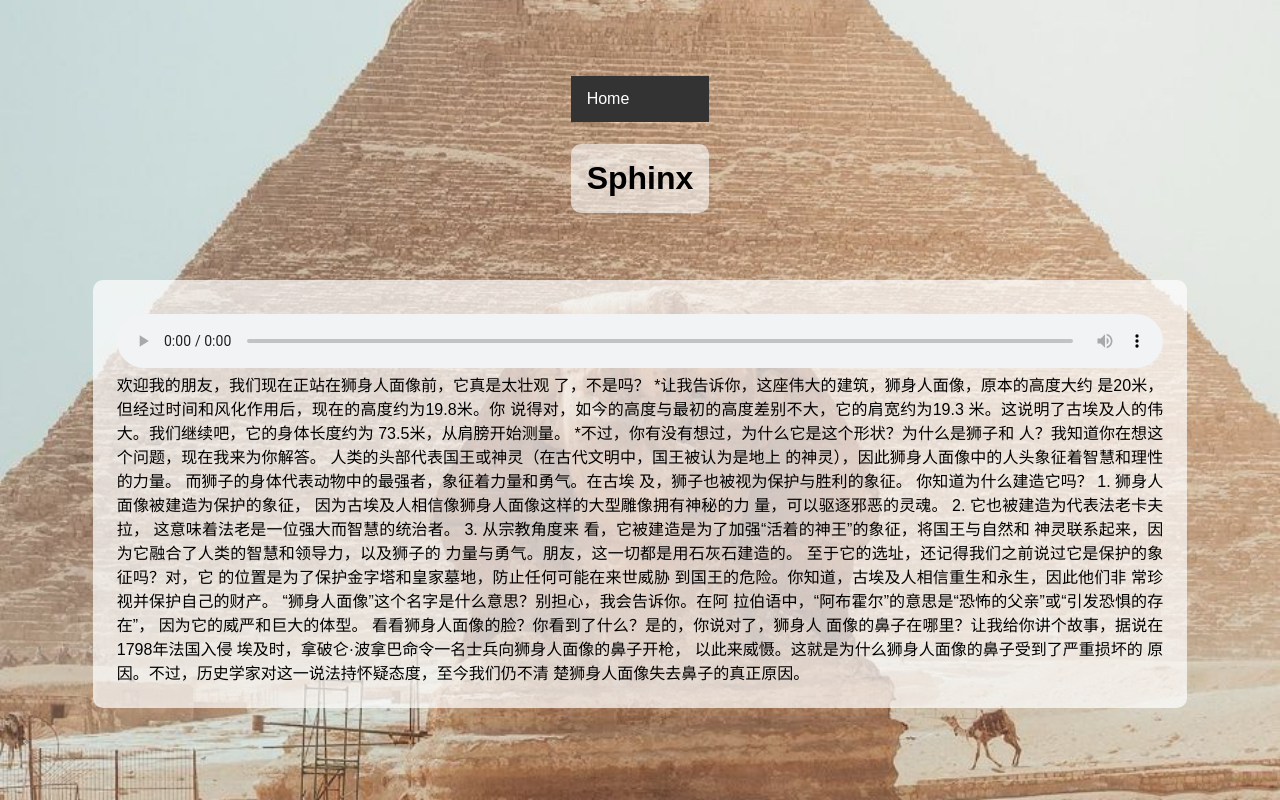
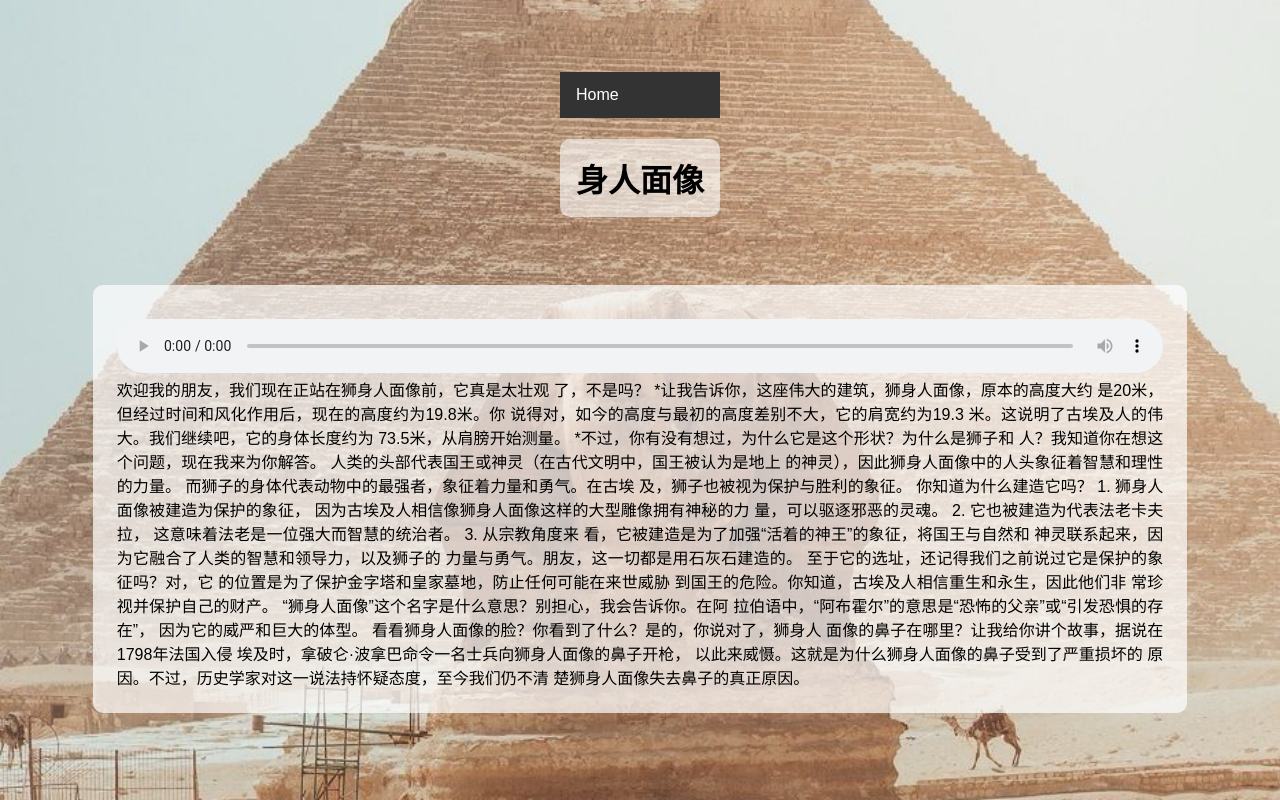
Before and after one commit to Mabrouk74/ChineseWebsite, a plain HTML site: page sphinx.html in a window 1280 px wide. Drawn offline with Linux system fonts and the light colour scheme.

Commit message:
Update sphinx.html

```diff
--- a/sphinx.html
+++ b/sphinx.html
@@ -11,7 +11,7 @@
         <ul>
             <li><a class="active" href="index.html">Home</a></li>
           </ul>
-        <h1>Sphinx</h1>
+        <h1>身人面像</h1>
     </header>
 
     <div class="container">
```
